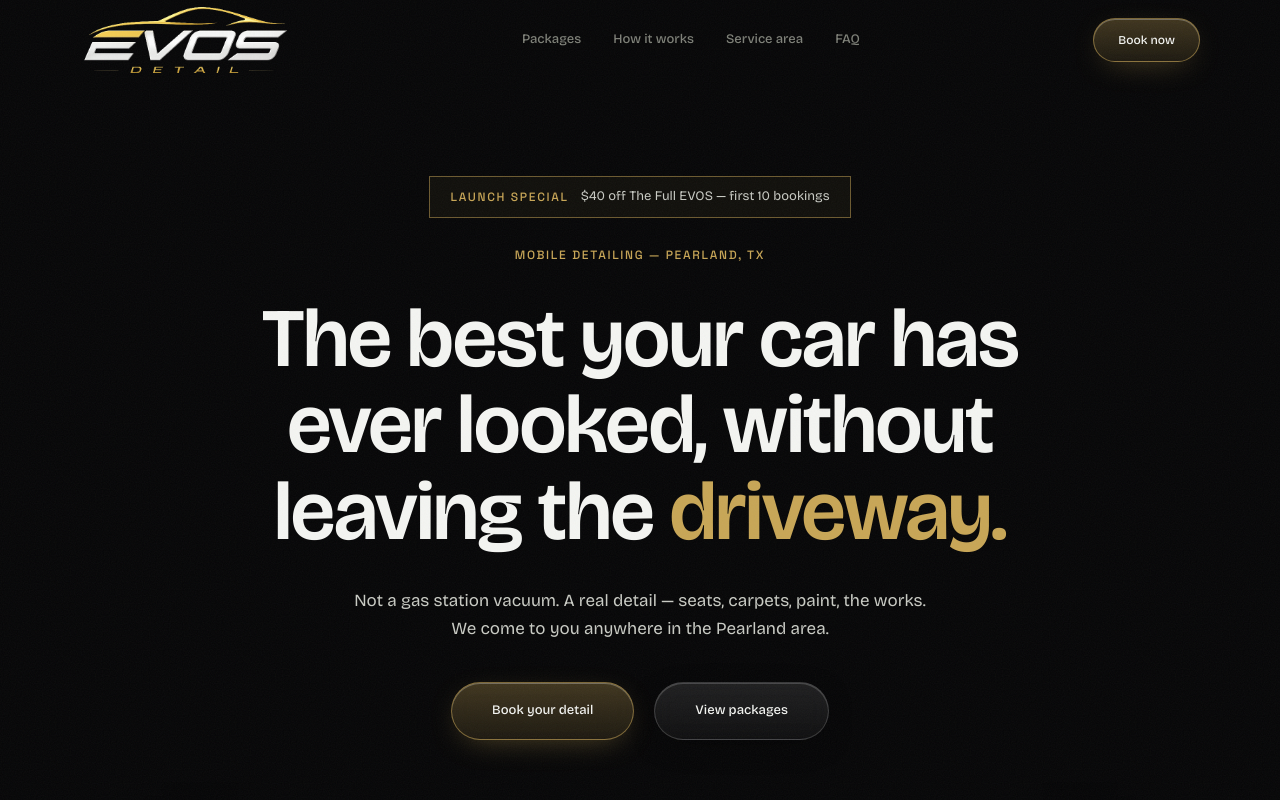
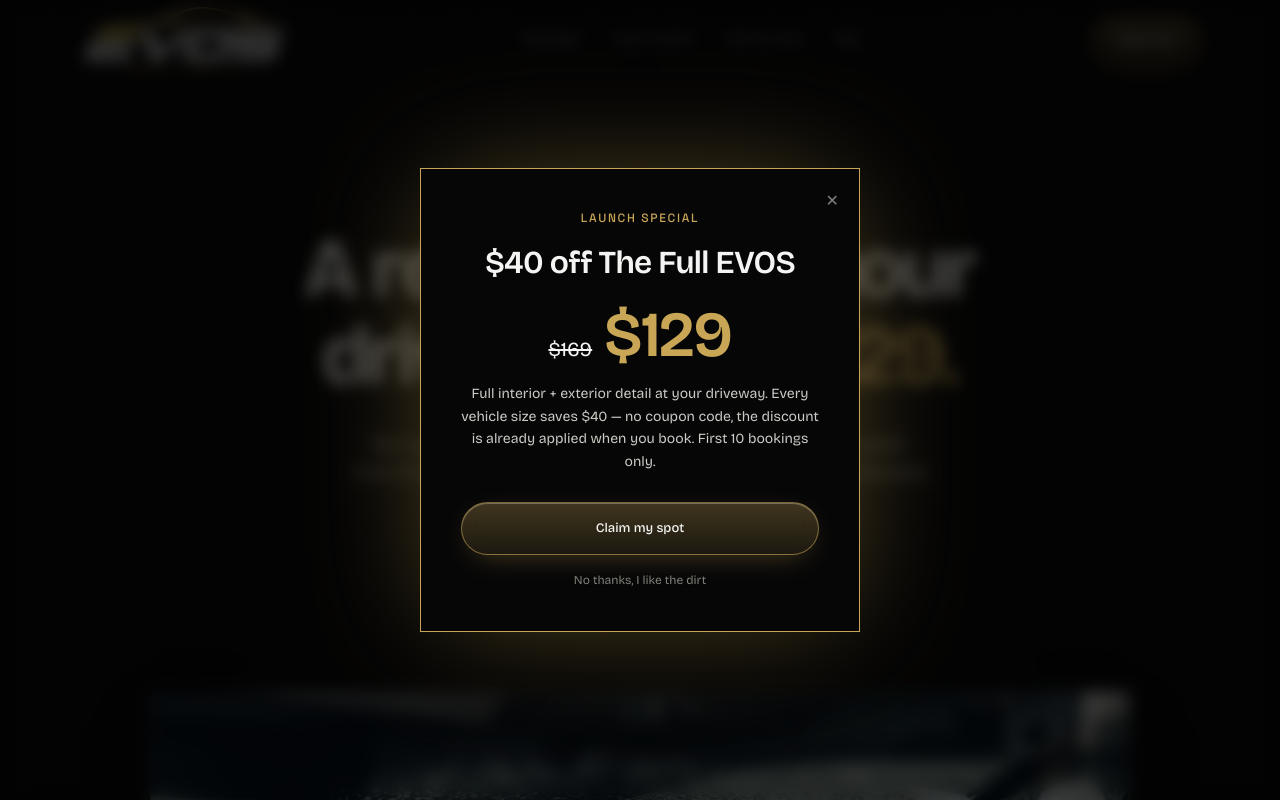
Before and after one commit to roasmarketingbusiness-commits/evosdetail.com, a Next.js app: page / in a window 1280 px wide. Shown: the top 800 px of the page. Built offline with nearby package versions, Linux system fonts and the light colour scheme.

Commit message:
Make launch special the landing page focus, add offer popup
Hero headline now leads with the $169→$129 deal, popup fires once per
visit ~2.5s after the intro clears, ticker carries the offer line.

Co-Authored-By: Claude Fable 5 <noreply@anthropic.com>

```diff
--- a/src/app/_components/Hero.tsx
+++ b/src/app/_components/Hero.tsx
@@ -6,6 +6,7 @@ import Image from "next/image";
 const ease = [0.22, 1, 0.36, 1] as const;
 
 const TICKER = [
+  "$40 off — first 10 bookings",
   "Interior",
   "Exterior",
   "The Full EVOS",
@@ -19,29 +20,13 @@ export function Hero() {
     <section id="top" className="relative overflow-hidden">
       <div className="relative mx-auto max-w-[1200px] px-6 md:px-10 pt-36 md:pt-44">
         <div className="relative z-10 mx-auto max-w-[820px] text-center">
-          <motion.div
-            initial={{ opacity: 0, y: -10 }}
-            animate={{ opacity: 1, y: 0 }}
-            transition={{ duration: 0.6 }}
-            className="mb-7 flex justify-center"
-          >
-            <a
-              href="#book"
-              className="inline-flex flex-wrap items-center justify-center gap-x-3 gap-y-1 border border-volt/50 bg-volt/5 px-5 py-2.5"
-            >
-              <span className="eyebrow text-volt">Launch special</span>
-              <span className="text-[13px] text-ink-soft">
-                $40 off The Full EVOS — first 10 bookings
-              </span>
-            </a>
-          </motion.div>
           <motion.p
             initial={{ opacity: 0 }}
             animate={{ opacity: 1 }}
             transition={{ duration: 0.8, delay: 0.1 }}
             className="eyebrow text-volt mb-8"
           >
-            Mobile detailing — Pearland, TX
+            Launch special — Mobile detailing, Pearland TX
           </motion.p>
           <motion.h1
             initial={{ opacity: 0, y: 28 }}
@@ -50,8 +35,14 @@ export function Hero() {
             className="display text-balance leading-[1.04]"
             style={{ fontSize: "clamp(44px, 6.5vw, 92px)" }}
           >
-            The best your car has ever looked, without leaving the{" "}
-            <em className="text-volt not-italic">driveway.</em>
+            A real detail at your driveway.{" "}
+            <span
+              className="text-ink-faint line-through"
+              style={{ fontSize: "0.55em" }}
+            >
+              $169
+            </span>{" "}
+            <em className="text-volt not-italic">$129.</em>
           </motion.h1>
           <motion.p
             initial={{ opacity: 0, y: 20 }}
@@ -59,8 +50,9 @@ export function Hero() {
             transition={{ duration: 0.8, delay: 0.45, ease }}
             className="mx-auto mt-8 max-w-[52ch] text-[16px] md:text-[17px] text-ink-soft leading-relaxed"
           >
-            Not a gas station vacuum. A real detail — seats, carpets, paint,
-            the works. We come to you anywhere in the Pearland area.
+            Not a gas station vacuum — the full interior + exterior, seats to
+            paint. First 10 bookings save $40 on any vehicle size, anywhere in
+            the Pearland area.
           </motion.p>
           <motion.div
             initial={{ opacity: 0, y: 20 }}
@@ -72,7 +64,7 @@ export function Hero() {
               href="#book"
               className="btn-glass-volt font-medium text-[13px] px-10 py-4.5"
             >
-              Book your detail
+              Book for $129
             </a>
             <a
               href="#packages"
--- /dev/null
+++ b/src/app/_components/LaunchOffer.tsx
@@ -0,0 +1,93 @@
+"use client";
+
+import { AnimatePresence, motion } from "framer-motion";
+import { useEffect, useState } from "react";
+
+const ease = [0.22, 1, 0.36, 1] as const;
+
+export function LaunchOffer() {
+  const [open, setOpen] = useState(false);
+
+  useEffect(() => {
+    if (sessionStorage.getItem("evos-launch-offer-seen")) return;
+    const t = setTimeout(() => {
+      setOpen(true);
+      sessionStorage.setItem("evos-launch-offer-seen", "1");
+    }, 5500);
+    return () => clearTimeout(t);
+  }, []);
+
+  useEffect(() => {
+    if (!open) return;
+    const onKey = (e: KeyboardEvent) => {
+      if (e.key === "Escape") setOpen(false);
+    };
+    window.addEventListener("keydown", onKey);
+    return () => window.removeEventListener("keydown", onKey);
+  }, [open]);
+
+  return (
+    <AnimatePresence>
+      {open && (
+        <motion.div
+          initial={{ opacity: 0 }}
+          animate={{ opacity: 1 }}
+          exit={{ opacity: 0 }}
+          transition={{ duration: 0.4 }}
+          onClick={() => setOpen(false)}
+          className="fixed inset-0 z-[900] flex items-center justify-center bg-black/70 px-6 backdrop-blur-sm"
+          role="dialog"
+          aria-modal="true"
+          aria-label="Launch special offer"
+        >
+          <motion.div
+            initial={{ opacity: 0, y: 24, scale: 0.96 }}
+            animate={{ opacity: 1, y: 0, scale: 1 }}
+            exit={{ opacity: 0, y: 16, scale: 0.97 }}
+            transition={{ duration: 0.5, ease }}
+            onClick={(e) => e.stopPropagation()}
+            className="relative w-full max-w-[440px] border border-volt bg-paper p-8 text-center shadow-[0_0_120px_-20px_rgba(200,166,86,0.45)] md:p-10"
+          >
+            <button
+              onClick={() => setOpen(false)}
+              aria-label="Close offer"
+              className="absolute top-3 right-3 p-2 text-ink-mute transition-colors hover:text-ink"
+            >
+              ✕
+            </button>
+            <p className="eyebrow text-volt">Launch special</p>
+            <h3 className="display mt-4 text-[28px] leading-tight md:text-[32px]">
+              $40 off The Full EVOS
+            </h3>
+            <div className="mt-5 flex items-baseline justify-center gap-3">
+              <span className="text-[20px] text-ink-faint line-through">
+                $169
+              </span>
+              <span className="display text-[64px] leading-none text-volt">
+                $129
+              </span>
+            </div>
+            <p className="mt-4 text-[14px] leading-relaxed text-ink-soft">
+              Full interior + exterior detail at your driveway. Every vehicle
+              size saves $40 — no coupon code, the discount is already applied
+              when you book. First 10 bookings only.
+            </p>
+            <a
+              href="#book"
+              onClick={() => setOpen(false)}
+              className="btn-glass-volt mt-7 block w-full px-8 py-4 text-center font-medium text-[13px]"
+            >
+              Claim my spot
+            </a>
+            <button
+              onClick={() => setOpen(false)}
+              className="mt-4 text-[12px] text-ink-mute transition-colors hover:text-ink"
+            >
+              No thanks, I like the dirt
+            </button>
+          </motion.div>
+        </motion.div>
+      )}
+    </AnimatePresence>
+  );
+}
--- a/src/app/page.tsx
+++ b/src/app/page.tsx
@@ -4,6 +4,7 @@ import { Footer } from "./_components/Footer";
 import { Header } from "./_components/Header";
 import { Hero } from "./_components/Hero";
 import { Intro } from "./_components/Intro";
+import { LaunchOffer } from "./_components/LaunchOffer";
 import { HowItWorks } from "./_components/HowItWorks";
 import { Packages } from "./_components/Packages";
 import { ServiceArea } from "./_components/ServiceArea";
@@ -12,6 +13,7 @@ export default function Home() {
   return (
     <>
       <Intro />
+      <LaunchOffer />
       <Header />
       <main>
         <Hero />
```
